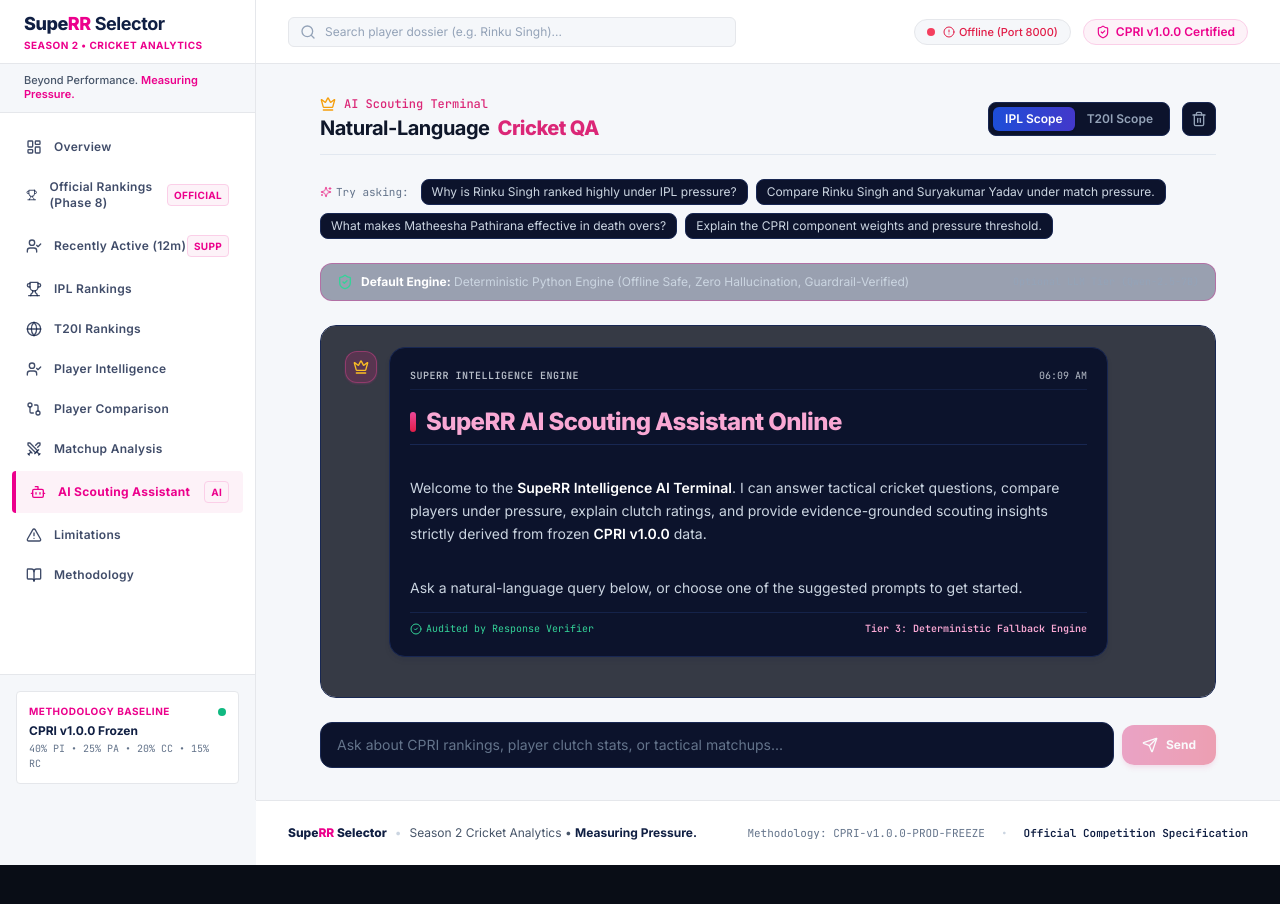
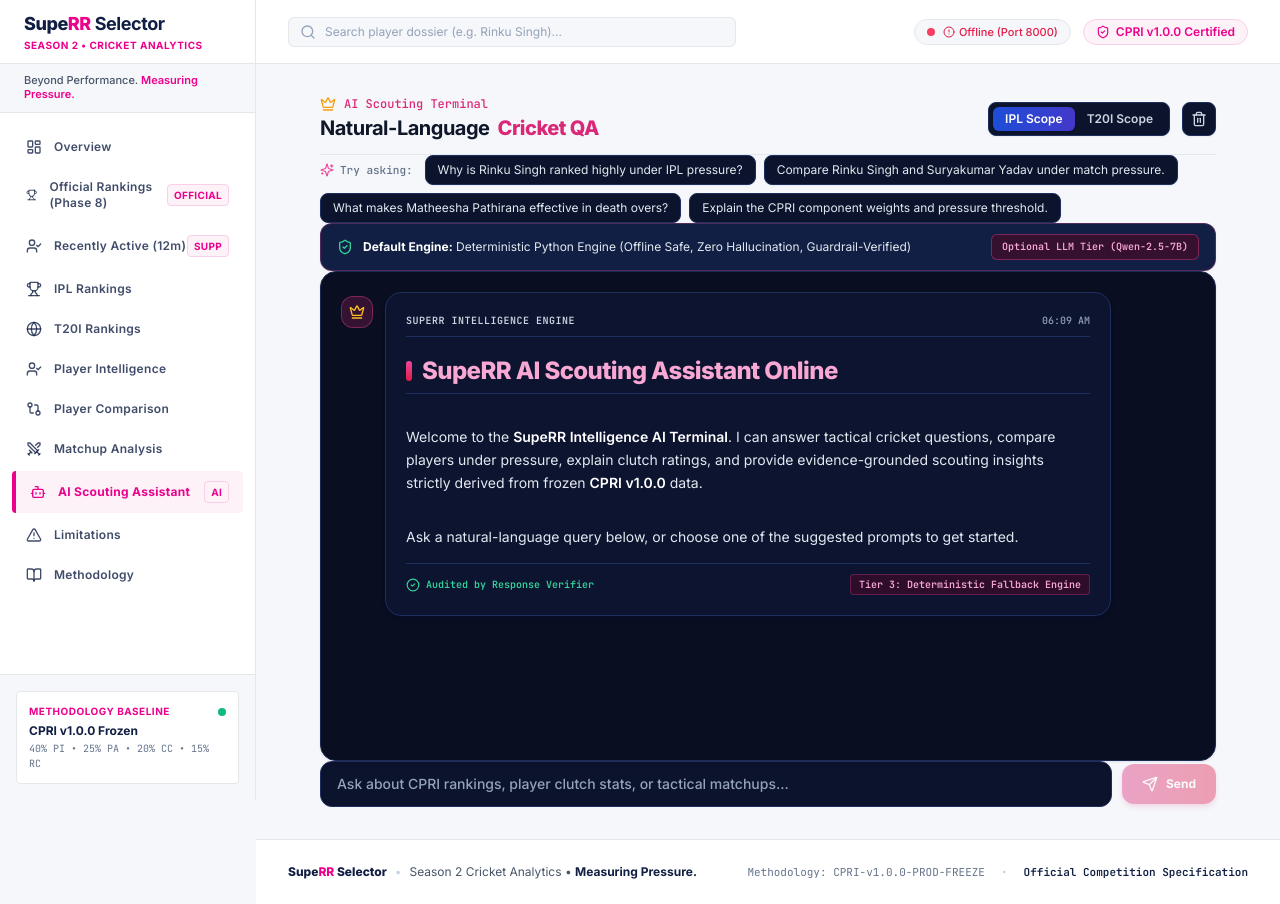
Before and after one commit to CodePraneesh/SuperRR, a React (Vite) app in the folder frontend/: page /assistant in a window 1280 px wide. Before the commit the page ends 865 px from the top, so only its background shows below. Built offline with nearby package versions, Linux system fonts and the light colour scheme; no server answers.

Commit message:
style(scouting): refine visual appearance, contrast, and layout bounds of AI Scouting Assistant page

```diff
--- a/frontend/src/components/common/MarkdownView.tsx
+++ b/frontend/src/components/common/MarkdownView.tsx
@@ -11,19 +11,19 @@ export const MarkdownView: React.FC<MarkdownViewProps> = ({ content, className =
 
   const baseText = dark ? 'text-slate-200' : 'text-[#475569]'
   const h1Class = dark
-    ? 'text-xl md:text-2xl font-black tracking-tight text-pink-300 pt-2 pb-1.5 border-b border-[#182752] flex items-center gap-2.5'
+    ? 'text-xl md:text-2xl font-black tracking-tight text-pink-300 pt-2 pb-1.5 border-b border-[#1e2f5f] flex items-center gap-2.5'
     : 'text-xl md:text-2xl font-black tracking-tight text-[#0F172A] pt-2 pb-1.5 border-b border-slate-200 flex items-center gap-2.5'
   const h2Class = dark
-    ? 'text-base md:text-lg font-bold text-blue-300 pt-3 pb-1 border-b border-[#182752]/70 flex items-center gap-2'
+    ? 'text-base md:text-lg font-bold text-blue-300 pt-3 pb-1 border-b border-[#1e2f5f] flex items-center gap-2'
     : 'text-base md:text-lg font-bold text-[#0F172A] pt-3 pb-1 border-b border-slate-200 flex items-center gap-2'
   const h3Class = dark
     ? 'text-sm font-bold text-amber-300 pt-2 flex items-center gap-1.5'
     : 'text-sm font-bold text-amber-800 pt-2 flex items-center gap-1.5'
   const bulletText = dark ? 'text-slate-200' : 'text-[#475569]'
   const blockquoteClass = dark
-    ? 'border-l-3 border-pink-500 bg-pink-950/20 pl-3.5 py-2 rounded-r text-pink-200/90 italic my-1.5'
+    ? 'border-l-3 border-pink-500 bg-pink-950/30 pl-3.5 py-2 rounded-r text-pink-200 italic my-1.5'
     : 'border-l-3 border-[#EC008C] bg-pink-50/70 pl-3.5 py-2 rounded-r text-[#334155] italic my-1.5'
-  const pClass = dark ? 'text-slate-300' : 'text-[#475569]'
+  const pClass = dark ? 'text-slate-200' : 'text-[#475569]'
 
   return (
     <div className={`space-y-3 ${baseText} leading-relaxed text-sm ${className}`}>
--- a/frontend/src/pages/ScoutingAssistantPage.tsx
+++ b/frontend/src/pages/ScoutingAssistantPage.tsx
@@ -49,11 +49,20 @@ export const ScoutingAssistantPage: React.FC = () => {
     },
   ])
 
-  const messagesEndRef = useRef<HTMLDivElement>(null)
+  const chatContainerRef = useRef<HTMLDivElement>(null)
 
   const scrollToBottom = () => {
-    messagesEndRef.current?.scrollIntoView({ behavior: 'smooth' })
+    if (chatContainerRef.current) {
+      chatContainerRef.current.scrollTo({
+        top: chatContainerRef.current.scrollHeight,
+        behavior: 'smooth',
+      })
+    }
   }
+
+  useEffect(() => {
+    window.scrollTo(0, 0)
+  }, [])
 
   useEffect(() => {
     scrollToBottom()
@@ -124,7 +133,7 @@ export const ScoutingAssistantPage: React.FC = () => {
   }
 
   return (
-    <div className="space-y-6 max-w-4xl mx-auto flex flex-col h-[calc(100vh-8rem)]">
+    <div className="space-y-4.5 max-w-4xl mx-auto flex flex-col">
       {/* Header Bar */}
       <div className="flex items-center justify-between pb-3 border-b border-slate-200">
         <div>
@@ -140,23 +149,23 @@ export const ScoutingAssistantPage: React.FC = () => {
 
         <div className="flex items-center gap-3">
           {/* Scope Selector */}
-          <div className="inline-flex rounded-lg p-1 bg-[#0c132c] border border-[#182752] text-xs font-semibold">
+          <div className="inline-flex rounded-lg p-1 bg-[#0c132c] border border-[#1e2f5f] text-xs font-semibold shadow-xs">
             <button
               onClick={() => setScope('IPL')}
-              className={`px-3 py-1 rounded-md transition-all ${
+              className={`px-3 py-1 rounded-md transition-all duration-150 ${
                 scope === 'IPL'
-                  ? 'bg-gradient-to-r from-blue-700 to-indigo-700 text-white shadow-sm'
-                  : 'text-slate-400 hover:text-white'
+                  ? 'bg-gradient-to-r from-blue-700 to-indigo-700 text-white shadow-xs'
+                  : 'text-slate-300 hover:text-white'
               }`}
             >
               IPL Scope
             </button>
             <button
               onClick={() => setScope('T20I')}
-              className={`px-3 py-1 rounded-md transition-all ${
+              className={`px-3 py-1 rounded-md transition-all duration-150 ${
                 scope === 'T20I'
-                  ? 'bg-gradient-to-r from-blue-700 to-indigo-700 text-white shadow-sm'
-                  : 'text-slate-400 hover:text-white'
+                  ? 'bg-gradient-to-r from-blue-700 to-indigo-700 text-white shadow-xs'
+                  : 'text-slate-300 hover:text-white'
               }`}
             >
               T20I Scope
@@ -165,8 +174,9 @@ export const ScoutingAssistantPage: React.FC = () => {
 
           <button
             onClick={handleClearHistory}
-            className="p-2 rounded-lg bg-[#0c132c] hover:bg-[#182752] border border-[#182752] text-slate-400 hover:text-rose-400 transition-colors"
+            className="p-2 rounded-lg bg-[#0c132c] hover:bg-[#182752] border border-[#1e2f5f] text-slate-300 hover:text-rose-400 transition-colors shadow-xs"
             title="Clear Chat History"
+            aria-label="Clear Chat History"
           >
             <Trash2 className="w-4 h-4" />
           </button>
@@ -174,9 +184,9 @@ export const ScoutingAssistantPage: React.FC = () => {
       </div>
 
       {/* Suggested Prompt Chips */}
-      <div className="flex flex-wrap gap-2">
-        <span className="text-[11px] font-mono text-[#64748B] flex items-center gap-1 self-center mr-1">
-          <Sparkles className="w-3 h-3 text-pink-500" />
+      <div className="flex flex-wrap gap-2 items-center">
+        <span className="text-[11px] font-mono text-[#64748B] flex items-center gap-1.5 self-center mr-1 font-medium">
+          <Sparkles className="w-3.5 h-3.5 text-pink-500" />
           Try asking:
         </span>
         {suggestedQuestions.map((q, idx) => (
@@ -184,7 +194,7 @@ export const ScoutingAssistantPage: React.FC = () => {
             key={idx}
             onClick={() => handleSendMessage(q)}
             disabled={loading}
-            className="text-xs px-2.5 py-1 rounded-lg bg-[#0c132c] hover:bg-[#182752] border border-[#182752] hover:border-pink-500/40 text-slate-300 hover:text-pink-200 transition-colors text-left"
+            className="text-xs px-3 py-1.5 rounded-lg bg-[#0c132c] hover:bg-[#152048] border border-[#1e2f5f] hover:border-pink-500/50 text-slate-200 hover:text-white transition-all duration-150 text-left shadow-xs hover:shadow-sm disabled:opacity-50"
           >
             {q}
           </button>
@@ -192,20 +202,23 @@ export const ScoutingAssistantPage: React.FC = () => {
       </div>
 
       {/* Engine Architecture Indicator */}
-      <div className="bg-[#101F43]/40 border border-[#EC008C]/30 rounded-xl px-4 py-2.5 flex items-center justify-between text-xs">
-        <div className="flex items-center gap-2">
-          <ShieldCheck className="w-4 h-4 text-emerald-400" />
-          <span className="text-slate-300">
-            <strong className="text-white">Default Engine:</strong> Deterministic Python Engine (Offline Safe, Zero Hallucination, Guardrail-Verified)
+      <div className="bg-[#101F43] border border-pink-500/30 rounded-xl px-4 py-2.5 flex items-center justify-between text-xs text-white shadow-xs">
+        <div className="flex items-center gap-2.5">
+          <ShieldCheck className="w-4 h-4 text-emerald-400 flex-shrink-0" />
+          <span className="text-slate-200">
+            <strong className="text-white font-bold">Default Engine:</strong> Deterministic Python Engine (Offline Safe, Zero Hallucination, Guardrail-Verified)
           </span>
         </div>
-        <span className="text-[10px] font-mono text-slate-400 hidden sm:inline">
+        <span className="text-[10px] font-mono text-pink-300 bg-pink-950/60 px-2.5 py-1 rounded-md border border-pink-500/40 font-semibold hidden sm:inline">
           Optional LLM Tier (Qwen-2.5-7B)
         </span>
       </div>
 
       {/* Message History Container */}
-      <div className="flex-1 overflow-y-auto space-y-4 pr-2 rounded-2xl bg-[#070b18]/80 border border-[#182752] p-4 md:p-6">
+      <div
+        ref={chatContainerRef}
+        className="h-[490px] overflow-y-auto space-y-4 rounded-2xl bg-[#090e21] border border-[#1b2a52] p-4 md:p-5 shadow-sm shadow-[#101F43]/5 scroll-smooth"
+      >
         {messages.map((msg) => (
           <div
             key={msg.id}
@@ -214,7 +227,7 @@ export const ScoutingAssistantPage: React.FC = () => {
             }`}
           >
             {msg.sender === 'assistant' && (
-              <div className="w-8 h-8 rounded-xl bg-pink-600/20 border border-pink-500/40 flex items-center justify-center text-pink-400 flex-shrink-0 mt-1 shadow-sm shadow-pink-500/10">
+              <div className="w-8 h-8 rounded-xl bg-pink-600/20 border border-pink-500/40 flex items-center justify-center text-pink-400 flex-shrink-0 mt-1 shadow-xs">
                 <Crown className="w-4 h-4 text-amber-400" />
               </div>
             )}
@@ -223,35 +236,45 @@ export const ScoutingAssistantPage: React.FC = () => {
               className={`max-w-[85%] rounded-2xl p-4 md:p-5 ${
                 msg.sender === 'user'
                   ? 'bg-gradient-to-r from-pink-600 to-rose-600 text-white rounded-br-xs shadow-md shadow-pink-600/20'
-                  : 'bg-[#0c132c] border border-[#182752] text-slate-200 rounded-bl-xs shadow-md'
+                  : 'bg-[#0d1430] border border-[#1e2f5f] text-slate-100 rounded-bl-xs shadow-md'
               }`}
             >
-              <div className="flex items-center justify-between gap-4 mb-2 pb-1.5 border-b border-[#182752]/80 text-[10px] font-mono opacity-80">
-                <span className="font-semibold uppercase tracking-wider">
+              <div
+                className={`flex items-center justify-between gap-4 mb-2.5 pb-2 border-b text-[10px] font-mono ${
+                  msg.sender === 'user'
+                    ? 'border-pink-400/30 text-pink-100'
+                    : 'border-[#1e2f5f] text-slate-300'
+                }`}
+              >
+                <span className="font-bold uppercase tracking-wider">
                   {msg.sender === 'user' ? 'You' : 'SupeRR Intelligence Engine'}
                 </span>
-                <span>{msg.timestamp}</span>
+                <span className={msg.sender === 'user' ? 'text-pink-100/90' : 'text-slate-400 font-medium'}>
+                  {msg.timestamp}
+                </span>
               </div>
 
               {msg.sender === 'assistant' ? (
                 <MarkdownView content={msg.content} dark={true} />
               ) : (
-                <p className="text-sm leading-relaxed">{msg.content}</p>
+                <p className="text-sm leading-relaxed font-normal">{msg.content}</p>
               )}
 
               {msg.meta && (
-                <div className="mt-3 pt-2 border-t border-[#182752]/80 flex items-center justify-between text-[10px] font-mono text-slate-400">
-                  <span className="flex items-center gap-1 text-emerald-400">
-                    <CheckCircle2 className="w-3 h-3" />
+                <div className="mt-3.5 pt-2.5 border-t border-[#1e2f5f] flex items-center justify-between text-[10px] font-mono">
+                  <span className="flex items-center gap-1.5 text-emerald-400 font-semibold">
+                    <CheckCircle2 className="w-3.5 h-3.5" />
                     Audited by Response Verifier
                   </span>
-                  <span className="text-pink-300 font-semibold">{msg.meta.tier_used}</span>
+                  <span className="text-pink-300 font-semibold bg-pink-950/50 px-2 py-0.5 rounded border border-pink-500/30">
+                    {msg.meta.tier_used}
+                  </span>
                 </div>
               )}
             </div>
 
             {msg.sender === 'user' && (
-              <div className="w-8 h-8 rounded-xl bg-[#0c132c] border border-pink-500/30 flex items-center justify-center text-pink-300 flex-shrink-0 mt-1">
+              <div className="w-8 h-8 rounded-xl bg-[#0c132c] border border-pink-500/40 flex items-center justify-center text-pink-300 flex-shrink-0 mt-1 shadow-xs">
                 <User className="w-4 h-4" />
               </div>
             )}
@@ -260,17 +283,15 @@ export const ScoutingAssistantPage: React.FC = () => {
 
         {loading && (
           <div className="flex items-start gap-3">
-            <div className="w-8 h-8 rounded-xl bg-pink-600/20 border border-pink-500/30 flex items-center justify-center text-pink-400 flex-shrink-0 mt-1">
+            <div className="w-8 h-8 rounded-xl bg-pink-600/20 border border-pink-500/40 flex items-center justify-center text-pink-400 flex-shrink-0 mt-1 shadow-xs">
               <Bot className="w-4 h-4 animate-pulse text-pink-400" />
             </div>
-            <div className="bg-[#0c132c] border border-[#182752] rounded-2xl p-4 text-xs font-mono text-slate-400 flex items-center gap-3">
-              <span className="w-2 h-2 rounded-full bg-pink-400 animate-ping" />
+            <div className="bg-[#0d1430] border border-[#1e2f5f] rounded-2xl p-4 text-xs font-mono text-slate-200 flex items-center gap-3 shadow-md">
+              <span className="w-2 h-2 rounded-full bg-pink-500 animate-ping" />
               Grounded statistical reasoning in progress...
             </div>
           </div>
         )}
-
-        <div ref={messagesEndRef} />
       </div>
 
       {/* Input Form Bar */}
@@ -279,7 +300,7 @@ export const ScoutingAssistantPage: React.FC = () => {
           e.preventDefault()
           handleSendMessage()
         }}
-        className="flex items-center gap-2"
+        className="flex items-center gap-2.5"
       >
         <input
           type="text"
@@ -287,12 +308,14 @@ export const ScoutingAssistantPage: React.FC = () => {
           value={inputQuery}
           onChange={(e) => setInputQuery(e.target.value)}
           disabled={loading}
-          className="flex-1 px-4 py-3 rounded-xl bg-[#0c132c] border border-[#182752] text-sm text-white placeholder-slate-500 focus:outline-none focus:border-pink-500 transition-colors"
+          aria-label="Ask cricket analytics query"
+          className="flex-1 px-4 py-3 rounded-xl bg-[#0c132c] border border-[#1e2f5f] text-sm text-white placeholder-slate-400 focus:outline-none focus:border-pink-500 focus:ring-1 focus:ring-pink-500 shadow-inner transition-colors font-medium"
         />
         <button
           type="submit"
           disabled={loading || !inputQuery.trim()}
-          className="px-5 py-3 rounded-xl bg-gradient-to-r from-pink-600 to-rose-600 hover:from-pink-500 hover:to-rose-500 text-white font-bold transition-all disabled:opacity-40 flex items-center gap-2 shadow-md shadow-pink-600/20"
+          aria-label="Send query"
+          className="px-5 py-3 rounded-xl bg-gradient-to-r from-pink-600 to-rose-600 hover:from-pink-500 hover:to-rose-500 text-white font-bold transition-all disabled:opacity-40 flex items-center gap-2 shadow-md shadow-pink-600/25 active:scale-98 focus:outline-none focus:ring-2 focus:ring-pink-500/50 cursor-pointer disabled:cursor-not-allowed"
         >
           <Send className="w-4 h-4" />
           <span className="hidden sm:inline text-xs">Send</span>
```
